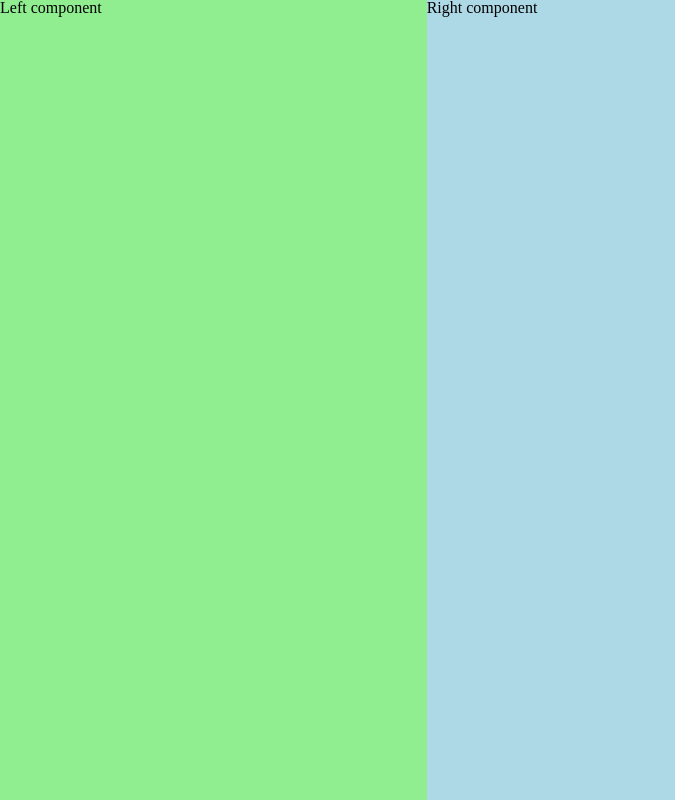
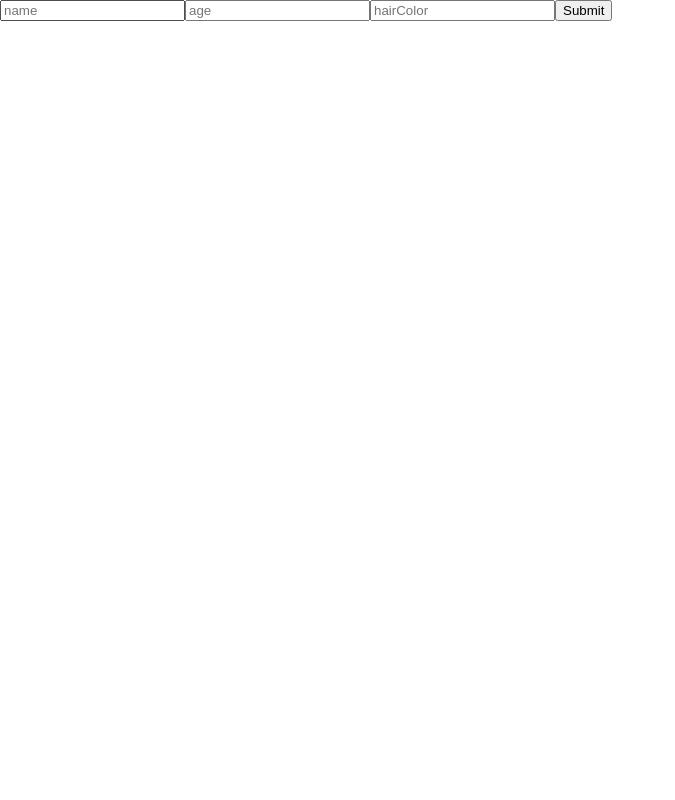
Before and after one commit to luisfop/react-design-pattern, a React (Vite) app: page / in a window 1280 px wide. Shown: the whole page, without its empty margins (0-675 px from the left). Built offline with nearby package versions, Linux system fonts and the light colour scheme.

Commit message:
feat: uncontrolled form

```diff
--- a/src/App.tsx
+++ b/src/App.tsx
@@ -1,12 +1,14 @@
 import react from 'react';
+import ControledXUncontrolledModule from './components/Control&Uncontrolled/ControledXUncontrolledModule';
 import LayoutModule from './components/LayoutComponents/LayoutModule';
 
 function App() {
 
 
   return (
-    <LayoutModule/>
-      )
+    // <LayoutModule/>
+    <ControledXUncontrolledModule />
+  )
 }
 
-      export default App
+export default App
--- /dev/null
+++ b/src/components/Control&Uncontrolled/ControledXUncontrolledModule.tsx
@@ -0,0 +1,12 @@
+import React from 'react'
+import UncontrolledForm from './Uncontrolled/UncontrolledForm'
+
+const ControledXUncontrolledModule = () => {
+    return (
+        <div>
+            <UncontrolledForm />
+        </div>
+    )
+}
+
+export default ControledXUncontrolledModule
--- /dev/null
+++ b/src/components/Control&Uncontrolled/Uncontrolled/UncontrolledForm.tsx
@@ -0,0 +1,25 @@
+import React, { useRef } from 'react'
+
+const UncontrolledForm = () => {
+
+    const nameInput: any = useRef()
+    const ageInput: any = useRef()
+    const hairColorInput: any = useRef()
+
+    const handleSubmit = (e: any) => {
+        console.log(nameInput.current.value)
+        console.log(ageInput.current.value)
+        console.log(hairColorInput.current.value)
+        e.preventDefault();
+    }
+    return (
+        <form onSubmit={handleSubmit}>
+            <input name="name" type="text" placeholder="name" ref={nameInput} />
+            <input name="age" type="number" placeholder="age" ref={ageInput} />
+            <input name="hairColor" type="text" placeholder="hairColor" ref={hairColorInput} />
+            <input type="submit" value="Submit" />
+        </form>
+    )
+}
+
+export default UncontrolledForm;
```
Also changed, not shown: src/components/Control&Uncontrolled/Uncontrolled.txt (added).
